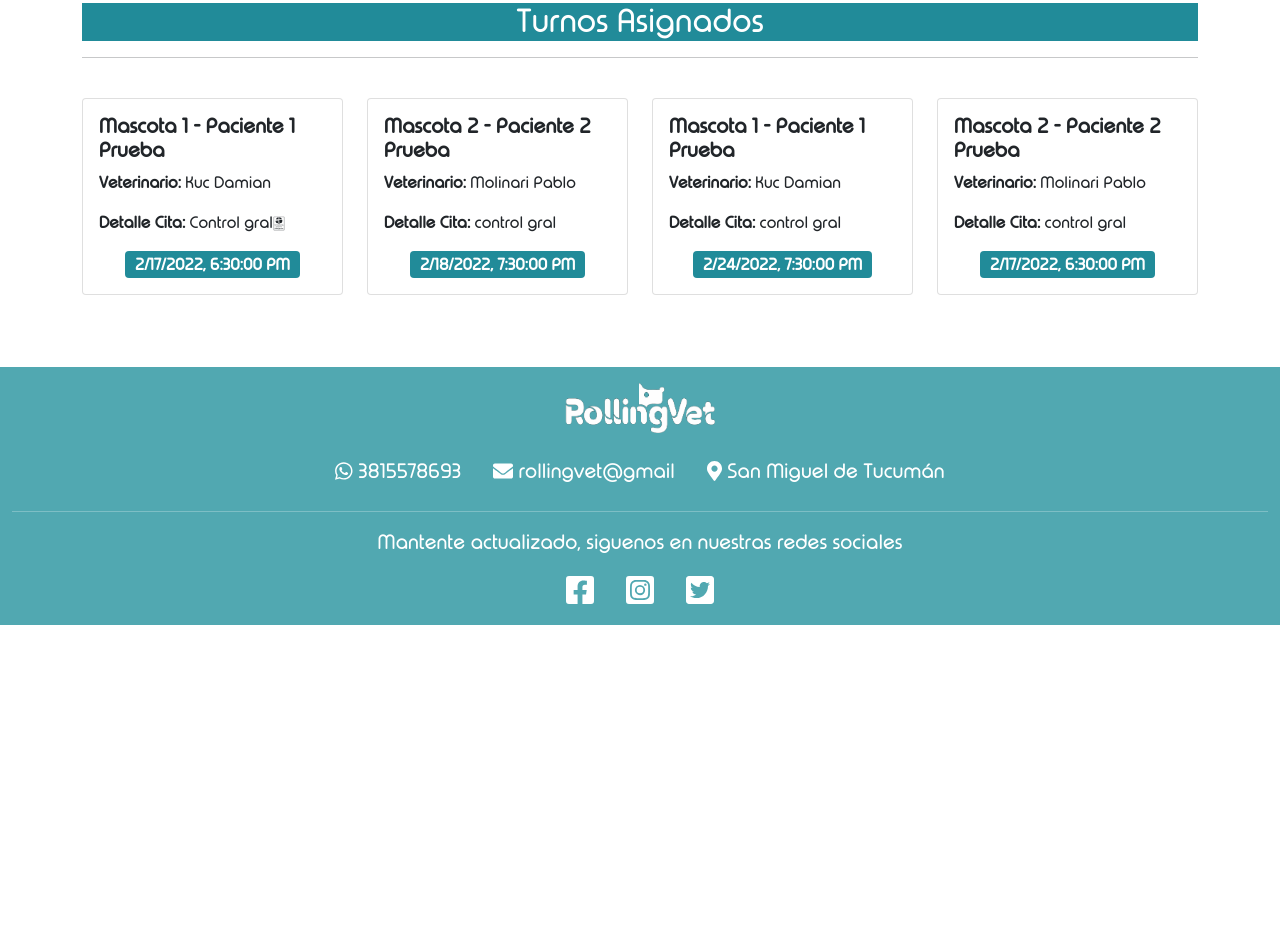
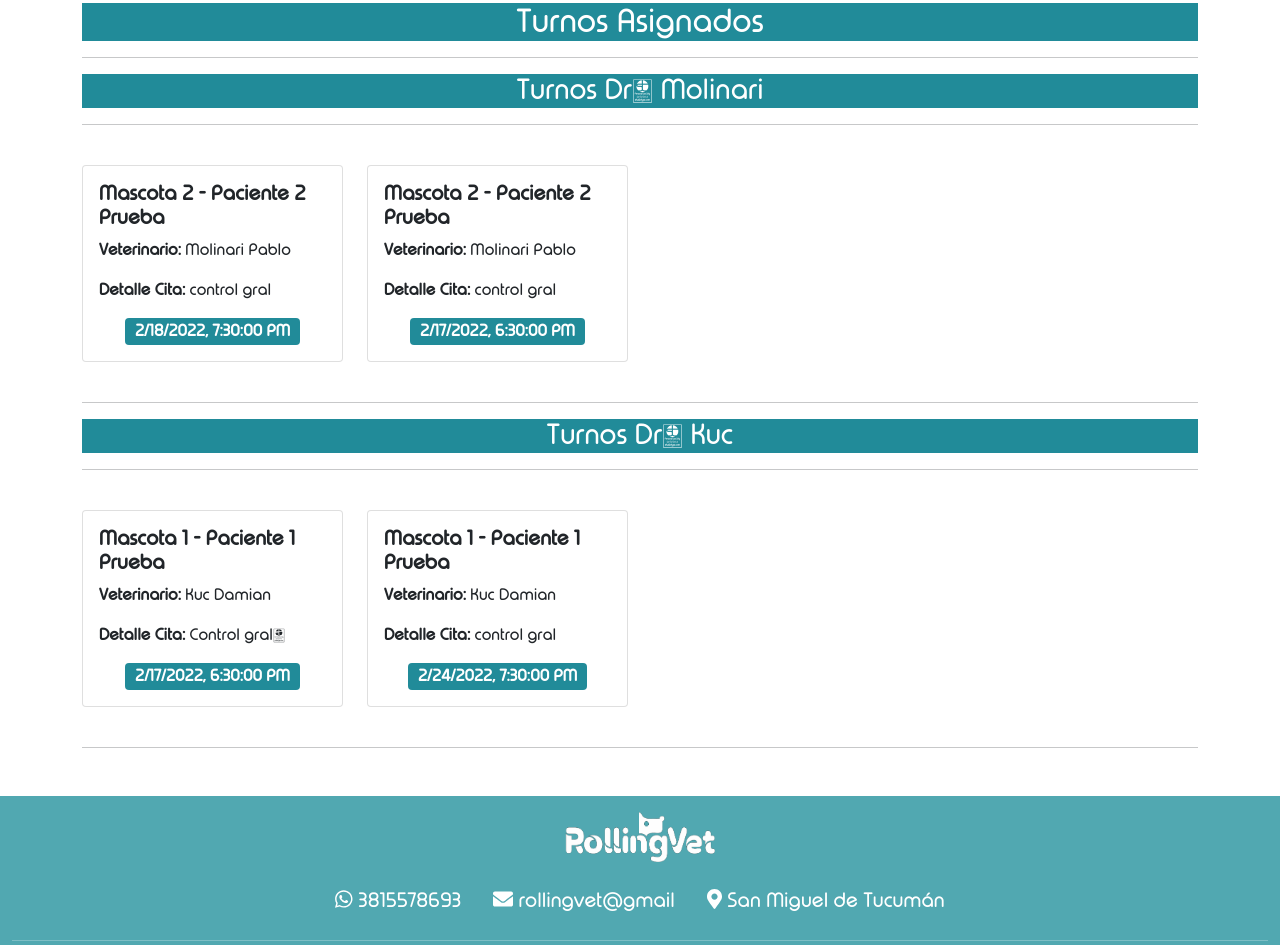
Before and after one commit to alanchibilisco/RollingVetProjectFE, a React (Create React App) app: page /Adm in a window 1280 px wide. Shown: the part 320-1265 px from the top of the page. Before the commit the page ends 945 px from the top, so only its background shows below. Built offline with nearby package versions, Linux system fonts and the light colour scheme; data requests are answered from the project's data file.

Commit message:
se filtro los turnos por medico y se mostro en adm

```diff
--- a/src/components/cruds/Adm.jsx
+++ b/src/components/cruds/Adm.jsx
@@ -18,6 +18,11 @@ const Adm = ({ turnos }) => {
   //   return ad - bd;
   // });
   //Fin orden array
+  const arrayMolinari=turnos.filter((turno)=>turno.veterinario==="Molinari Pablo");
+  const arrayKuc=turnos.filter((turno)=>turno.veterinario==="Kuc Damian");
+  console.log(arrayMolinari);
+  console.log(arrayKuc);
+
   return (
     <div>
       <NavBar />
@@ -40,12 +45,13 @@ const Adm = ({ turnos }) => {
         <hr />
         <h2 className="text-center bg-celeste-crud text-white">Turnos Asignados</h2>
         <hr className="container" />
-        {turnos.length !== 0 ? (
+        <h3 className="text-center bg-celeste-crud text-white">Turnos Dr. Molinari</h3>
+        <hr className="container" />
+        {arrayMolinari.length !== 0 ? (
           <Row>
-            {turnos.map((turno) => (
+            {arrayMolinari.map((turno) => (
               <Col xl={3} lg={4} md={6} xs={12} key={turno.id}>
                 <CardTurnos turno={turno}></CardTurnos>
-
               </Col>
             ))}
           </Row>
@@ -54,6 +60,23 @@ const Adm = ({ turnos }) => {
             <h1>🐶🐱 No hay turnos asignados 🐱🐶</h1>
           </div>
         )}
+        <hr className="container" />
+        <h3 className="text-center bg-celeste-crud text-white">Turnos Dr. Kuc</h3>
+        <hr className="container" />
+        {arrayKuc.length !== 0 ? (
+          <Row>
+            {arrayKuc.map((turno) => (
+              <Col xl={3} lg={4} md={6} xs={12} key={turno.id}>
+                <CardTurnos turno={turno}></CardTurnos>
+              </Col>
+            ))}
+          </Row>
+        ) : (
+          <div className="no-products-found d-flex align-items-center justify-content-center">
+            <h1>🐶🐱 No hay turnos asignados 🐱🐶</h1>
+          </div>
+        )}
+        <hr className="container" />
       </div>
       <Footer />
     </div>
```
